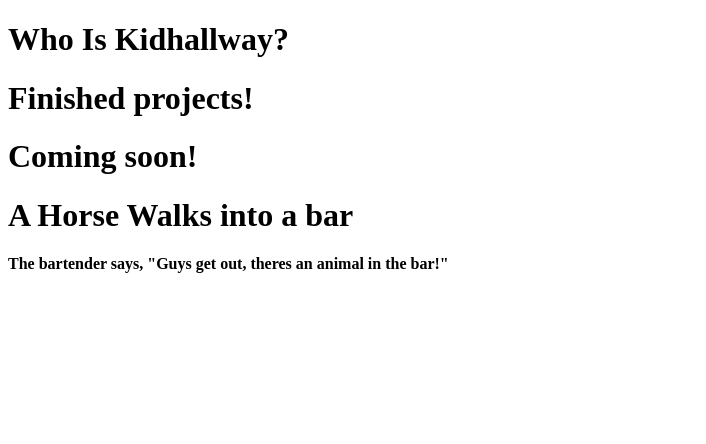
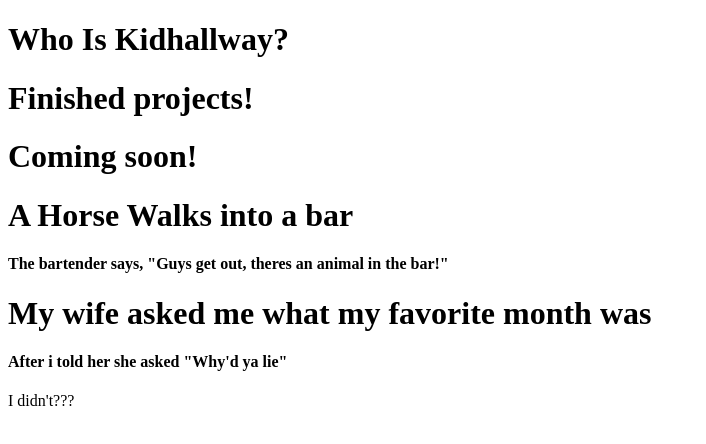
Before and after one commit to Kidhallway/Kidhallway.github.io, a plain HTML site: page index.html in a window 1280 px wide. Shown: the whole page, without its empty margins (0-706 px from the left). Drawn offline with Linux system fonts and the light colour scheme.

Commit message:
Update index.html

```diff
--- a/index.html
+++ b/index.html
@@ -9,5 +9,8 @@
   <h1> Coming soon!</h1>
   <h1> A Horse Walks into a bar </h1>
   <h4> The bartender says, "Guys get out, theres an animal in the bar!"</h4>
+  <h1> My wife asked me what my favorite month was</h1>
+  <h4> After i told her she asked "Why'd ya lie" </h4>
+  <h7> I didn't???</h7>
 </body>
 </html>
```
